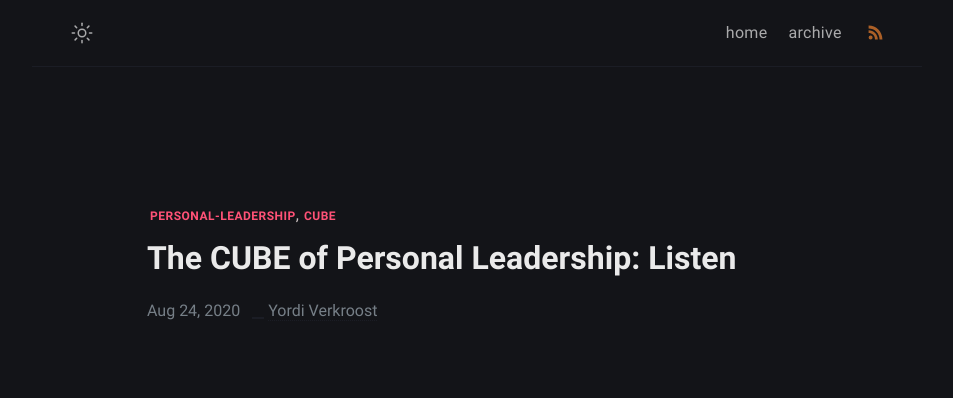
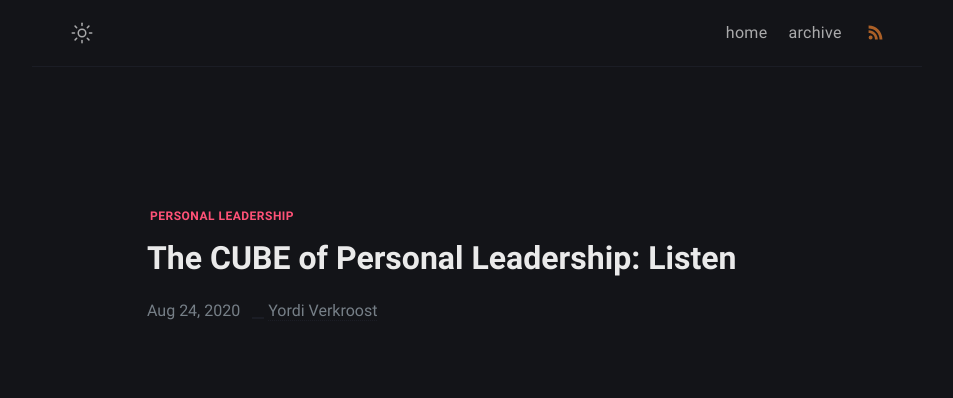
Before and after one commit to heymichal/heymichal.github.io, a Jekyll site: the page built from _posts/2020-08-24-the-cube-of-personal-leadership-associate.markdown, in a window 1280 px wide. Shown: the top 398 px of the page, without its empty margins (163-1116 px from the left). Built offline with Jekyll 4.4.1, drawn with Linux system fonts in a browser that asks for light colours.

Commit message:
Update from Forestry.io Yordi Verkroost updated _posts/2020-08-24-the-cube-of-personal-leadership-associate.markdown

```diff
--- a/_posts/2020-08-24-the-cube-of-personal-leadership-associate.markdown
+++ b/_posts/2020-08-24-the-cube-of-personal-leadership-associate.markdown
@@ -1,12 +1,11 @@
 ---
 title: 'The CUBE of Personal Leadership: Listen'
 layout: post
-date: '2020-08-24 19:15:00 +0200'
+date: 2020-08-24 19:15:00 +0200
 tags:
-- personal-leadership
-- cube
+- Personal Leadership
+
 ---
-
 Imagine that you meet with one of your friends after he came back from holiday. He's probably very eager to tell you all about it, which you know by the look on his face. You might not feel the same, but you know it's social to ask him about it. So naturally, the first question you ask is: "How was your holiday?". Your friend replies: "Oh man, it was so exciting! Already on the first day, we went surfing at one of the most beautiful beaches I have...". At this moment, your mind starts racing and associating, remembering that time when you were on holiday and went surfing. And so, already before your friend had a chance to tell the whole story, you hijack the conversation by saying: "Ah yes, I did that as well when I was in...".
 
 Sounds familiar? It does to me. Almost every time I have a conversation with someone, my mind starts to associate like this. The trick is to not interrupt the conversation and tell about your own awesome experiences, but listen intently and ask follow-up questions. When your friend tells you about his surf adventures, wait until he is done and ask about more details about anything he just said. This is of interest to you (who knows what cool stuff you might learn) and also shows respect to your friend. Win-win!
```
